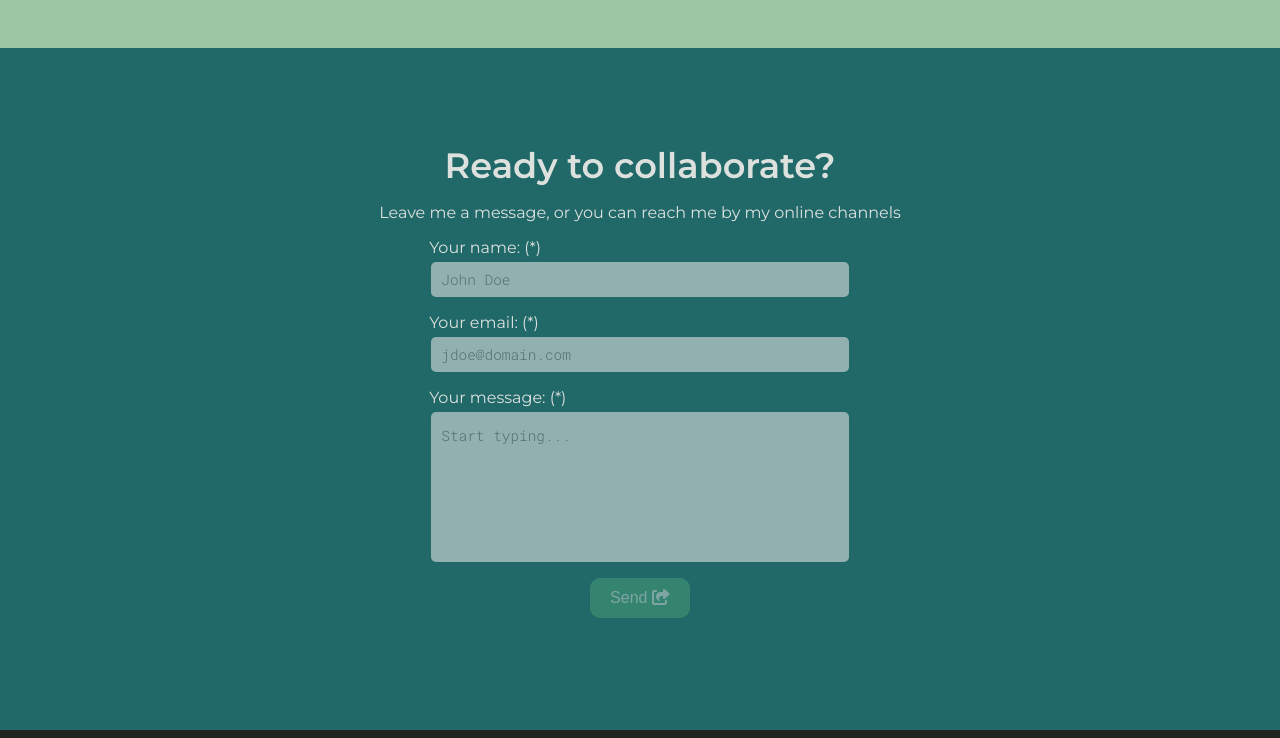
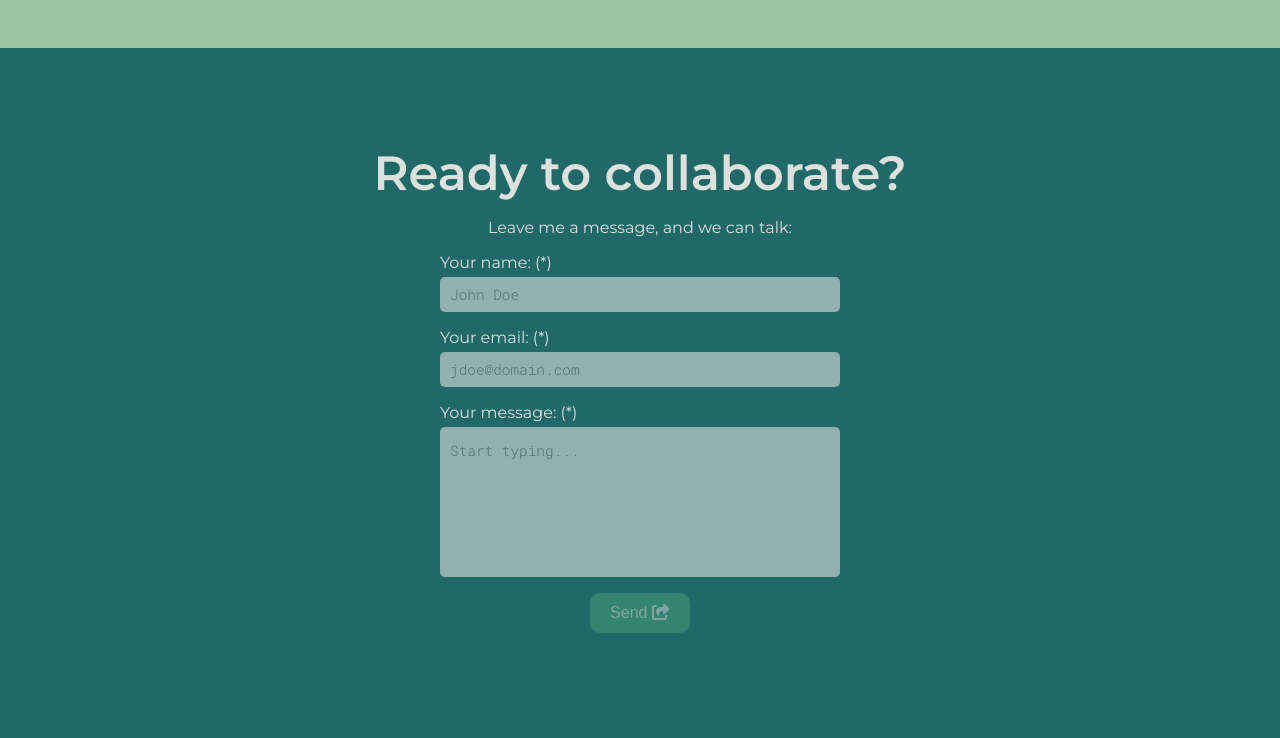
Before and after one commit to gedadev/portfolio-N, a website built with webpack: page src/template.html in a window 1280 px wide. Shown: the part 2369-3107 px from the top of the page. Built offline with nearby package versions, Linux system fonts and the light colour scheme; a web font is replaced by a local one.

Commit message:
Adjust text and styles

```diff
--- a/src/components/contact.js
+++ b/src/components/contact.js
@@ -1,5 +1,5 @@
 /* eslint-disable no-param-reassign */
-/* eslint-disable prefer-destructuring */
+
 export default class Contact {
   static formValidations(inputs, submitBtn) {
     inputs.forEach((input) => {
@@ -69,7 +69,7 @@ export default class Contact {
     formEngageText.className = 'engage-msg';
     contactForm.id = 'contact-form';
     contactForm.noValidate = true;
-    submitFormButton.className = 'submit-btn';
+    submitFormButton.className = 'button submit-btn';
     formInputs.name.input.type = 'text';
     formInputs.name.input.placeholder = 'John Doe';
     formInputs.email.input.type = 'email';
@@ -79,19 +79,20 @@ export default class Contact {
     submitFormButton.innerHTML = 'Send <i class="fa-solid fa-share-from-square"></i>';
     submitFormButton.setAttribute('form', 'contact-form');
     submitFormButton.disabled = true;
-    formEngageText.innerText = 'Leave me a message, or you can reach me by my online channels';
+    formEngageText.innerText = 'Leave me a message, and we can talk:';
 
     Object.entries(formInputs).forEach((formInput) => {
+      const [inputName, inputProps] = formInput;
       const inputContainer = document.createElement('div');
       inputContainer.className = 'input-container';
-      formInput[1].label.innerText = `Your ${formInput[0]}: (*)`;
-      formInput[1].label.htmlFor = formInput[0];
-      formInput[1].input.id = formInput[0];
-      formInput[1].input.setAttribute('autocomplete', 'off');
-      formInput[1].input.required = true;
-      inputContainer.appendChild(formInput[1].label);
-      inputContainer.appendChild(formInput[1].input);
-      inputContainer.appendChild(formInput[1].errorMsg);
+      inputProps.label.innerText = `Your ${inputName}: (*)`;
+      inputProps.label.htmlFor = inputName;
+      inputProps.input.id = inputName;
+      inputProps.input.setAttribute('autocomplete', 'off');
+      inputProps.input.required = true;
+      inputContainer.appendChild(inputProps.label);
+      inputContainer.appendChild(inputProps.input);
+      inputContainer.appendChild(inputProps.errorMsg);
       contactForm.appendChild(inputContainer);
     });
 
--- a/src/styles/contact.css
+++ b/src/styles/contact.css
@@ -26,14 +26,20 @@ input, textarea {
 }
 
 .contact-section-title {
-    font-size: 2.2rem;
-    margin: 0 8vw;
+    font-size: 3rem;
+    margin: auto;
+    text-align: center;
 }
 
 .form-container {
-    margin: 2vh 4vw;
+    margin: 2vh auto;
     display: flex;
     flex-direction: column;
+    min-width: 500px;
+}
+
+.engage-msg {
+    align-self: center;
 }
 
 .input-container {
@@ -72,21 +78,8 @@ input, textarea {
 }
 
 .submit-btn {
-    background-color: var(--accent-color);
     margin: auto;
     width: 100px;
-    height: 40px;
-    border-radius: 10px;
-    transition: all .6s;
-    color: var(--main-color-light);
-    font-size: 1rem;
-    cursor: pointer;
-}
-
-.submit-btn:hover {
-    background-color: var(--main-color-light);
-    box-shadow: 1px 1px 12px var(--main-color-dark);
-    color: var(--main-color-dark);
 }
 
 .submit-btn:disabled {
```
